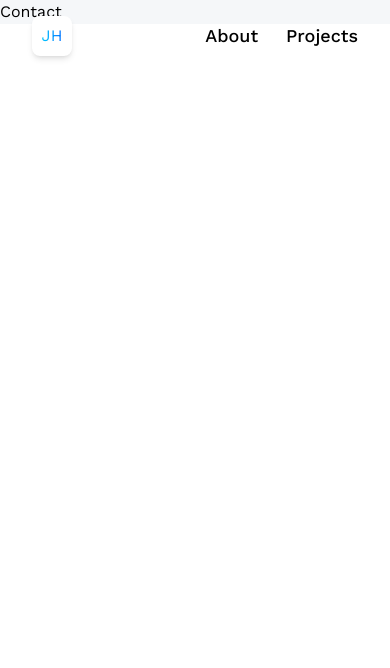
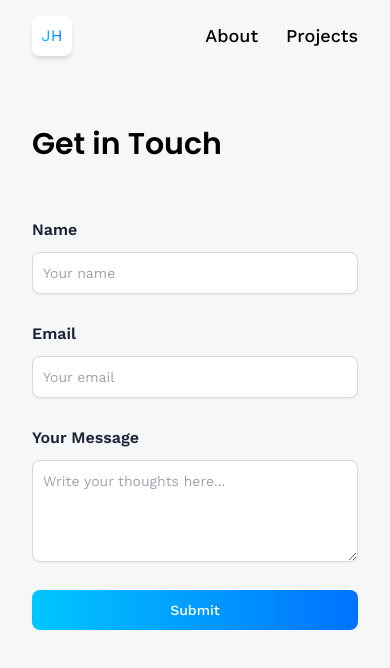
Before and after one commit to dlwngh1367/3D-React-Website, a React (Vite) app: page /contact in a window 390 px wide. Shown: the top 668 px of the page. Built offline with nearby package versions, Linux system fonts and the light colour scheme.

Commit message:
Contact page with Emailjs function is done

```diff
--- a/package.json
+++ b/package.json
@@ -10,6 +10,7 @@
     "preview": "vite preview"
   },
   "dependencies": {
+    "@emailjs/browser": "^3.11.0",
     "@react-spring/three": "^9.7.3",
     "@react-three/drei": "^9.93.0",
     "@react-three/fiber": "^8.15.13",
--- /dev/null
+++ b/src/components/Alert.jsx
@@ -0,0 +1,23 @@
+const Alert = ({ type, text }) => {
+    return (
+      <div className='absolute top-10 left-0 right-0 flex justify-center items-center'>
+        <div
+          className={`p-2 ${
+            type === "danger" ? "bg-red-800" : "bg-blue-800"
+          } items-center text-indigo-100 leading-none lg:rounded-full flex lg:inline-flex`}
+          role='alert'
+        >
+          <p
+            className={`flex rounded-full ${
+              type === "danger" ? "bg-red-500" : "bg-blue-500"
+            } uppercase px-2 py-1 text-xs font-semibold mr-3`}
+          >
+            {type === "danger" ? "Failed" : "Success"}
+          </p>
+          <p className='mr-2 text-left'>{text}</p>
+        </div>
+      </div>
+    );
+  };
+
+  export default Alert;
--- /dev/null
+++ b/src/components/Fox.jsx
@@ -0,0 +1,60 @@
+
+
+import React, { useRef, useEffect } from "react";
+import { useGLTF, useAnimations } from "@react-three/drei";
+
+import scene from "../assets/3d/fox.glb";
+
+export function Fox({ currentAnimation, ...props }) {
+  const group = useRef();
+  const { nodes, materials, animations } = useGLTF(scene);
+  const { actions } = useAnimations(animations, group);
+
+  useEffect(() => {
+    Object.values(actions).forEach((action) => action.stop());
+
+    if (actions[currentAnimation]) {
+      actions[currentAnimation].play();
+    }
+  }, [actions, currentAnimation]);
+
+  return (
+    <group ref={group} {...props} dispose={null}>
+      <group name='Sketchfab_Scene'>
+        <primitive object={nodes.GLTF_created_0_rootJoint} />
+        <skinnedMesh
+          name='Object_7'
+          geometry={nodes.Object_7.geometry}
+          material={materials.PaletteMaterial001}
+          skeleton={nodes.Object_7.skeleton}
+        />
+        <skinnedMesh
+          name='Object_8'
+          geometry={nodes.Object_8.geometry}
+          material={materials.PaletteMaterial001}
+          skeleton={nodes.Object_8.skeleton}
+        />
+        <skinnedMesh
+          name='Object_9'
+          geometry={nodes.Object_9.geometry}
+          material={materials.PaletteMaterial001}
+          skeleton={nodes.Object_9.skeleton}
+        />
+        <skinnedMesh
+          name='Object_10'
+          geometry={nodes.Object_10.geometry}
+          material={materials.PaletteMaterial001}
+          skeleton={nodes.Object_10.skeleton}
+        />
+        <skinnedMesh
+          name='Object_11'
+          geometry={nodes.Object_11.geometry}
+          material={materials.PaletteMaterial001}
+          skeleton={nodes.Object_11.skeleton}
+        />
+      </group>
+    </group>
+  );
+}
+
+export default ClassFieldDecoratorContext;
--- /dev/null
+++ b/src/hooks/useAlert.js
@@ -0,0 +1,11 @@
+import { useState } from 'react';
+
+const useAlert = () => {
+    const [alert, setAlert] = useState({ show: false, text: '', type: 'danger' });
+
+    const showAlert = ({ text, type = 'danger' }) => setAlert({ show: true, text, type });
+    const hideAlert = () => setAlert({ show: false, text: '', type: 'danger' });
+
+    return { alert, showAlert, hideAlert };
+};
+export default useAlert;
--- a/src/pages/Contact.jsx
+++ b/src/pages/Contact.jsx
@@ -1,9 +1,111 @@
-import React from 'react'
+import React, { useState, useRef } from 'react'
+import emailjs from "@emailjs/browser";
 
 const Contact = () => {
+  const formRef = useRef(null);
+  const [form, setForm] = useState({ name: "", email: "", message: "" });
+  const [isLoading, setIsLoading] = useState(false);
+
+ const handleChange = (e) => {
+  setForm({ ...form, [e.target.name]: e.target.value })
+ }
+
+  const handleFocus = () => {};
+  const handleBlur = () => {};
+
+  const handleSubmit = (e) => {
+    e.preventDefault();
+    setIsLoading(true);
+
+
+    emailjs
+      .send(
+        import.meta.env.VITE_APP_EMAILJS_SERVICE_ID,
+        import.meta.env.VITE_APP_EMAILJS_TEMPLATE_ID,
+        {
+          from_name: form.name,
+          to_name: "Juho Lee",
+          from_email: form.email,
+          to_email: "dlwngh1367@gmail.com",
+          message: form.message,
+        },
+        import.meta.env.VITE_APP_EMAILJS_PUBLIC_KEY
+      ).then(() => {
+        setIsLoading(false);
+      }).catch((error) => {
+        setIsLoading(false);
+        console.log(error);
+
+      })
+      }
+
+
   return (
-    <div>Contact</div>
+    <section className='relative flex lg:flex-row flex-col max-container'>
+
+      <div className='flex-1 min-w-[50%] flex flex-col'>
+        <h1 className='head-text'>Get in Touch</h1>
+
+        <form
+          className='w-full flex flex-col gap-7 mt-14'
+          onSubmit={handleSubmit}
+        >
+          <label className='text-black-500 font-semibold'>
+            Name
+            <input
+              type='text'
+              name='name'
+              className='input'
+              placeholder='Your name'
+              required
+              value={form.name}
+              onChange={handleChange}
+              onFocus={handleFocus}
+              onBlur={handleBlur}
+            />
+          </label>
+          <label className='text-black-500 font-semibold'>
+            Email
+            <input
+              type='email'
+              name='email'
+              className='input'
+              placeholder='Your email'
+              required
+              value={form.email}
+              onChange={handleChange}
+              onFocus={handleFocus}
+              onBlur={handleBlur}
+            />
+          </label>
+          <label className='text-black-500 font-semibold'>
+            Your Message
+            <textarea
+              name='message'
+              rows='4'
+              className='textarea'
+              placeholder='Write your thoughts here...'
+              value={form.message}
+              onChange={handleChange}
+              onFocus={handleFocus}
+              onBlur={handleBlur}
+            />
+          </label>
+          <button
+            type='submit'
+            disabled={isLoading}
+            className='btn'
+            onFocus={handleFocus}
+            onBlur={handleBlur}
+          >
+            {isLoading ? "Sending..." : "Submit"}
+          </button>
+        </form>
+      </div>
+
+
+    </section>
   )
-}
 
+  }
 export default Contact
```
Also changed, not shown: 1 other file (tests, documents, lock files or other folders).
